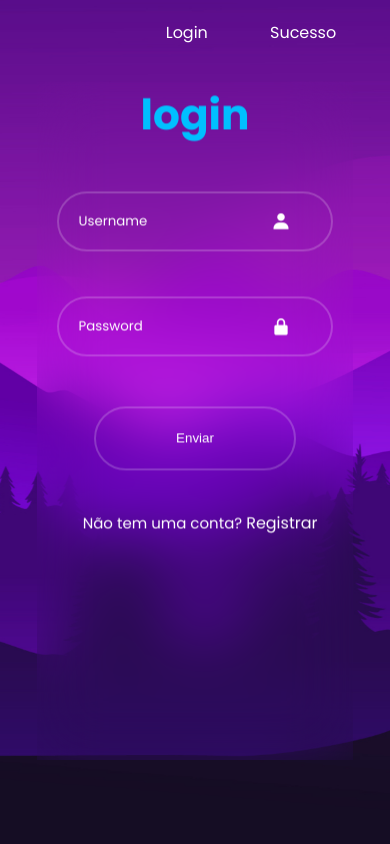
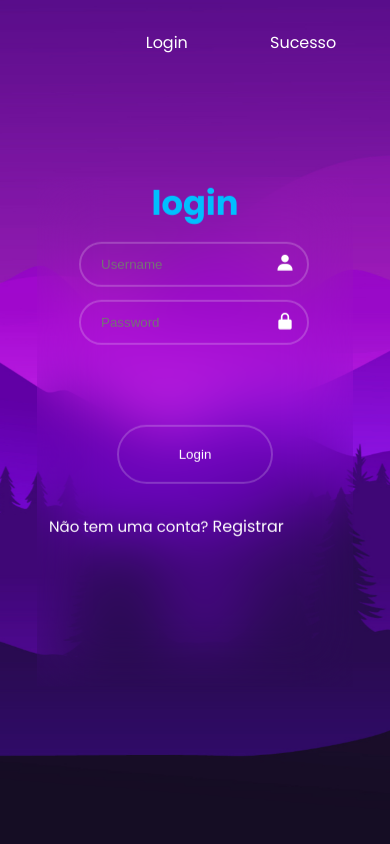
Before and after one commit to Bielldev/login, a Flask app: page / in a window 390 px wide. Run offline with Flask 3, Linux system fonts and the light colour scheme; some libraries are stand-ins or nearby versions.

Commit message:
responsivo login

```diff
--- a/static/css/cadastro.css
+++ b/static/css/cadastro.css
@@ -22,7 +22,7 @@ body, html {
     form {
         width: 80vw;
         height: 70vh;
-        top: 30vh;
+        top: 40vh;
         left: 50%;
     }
 }
--- a/static/css/style.css
+++ b/static/css/style.css
@@ -1,3 +1,4 @@
+
 @charset "UTF-8";
 @import url('https://fonts.googleapis.com/css2?family=Poppins:wght@300;400;500;600;700;800;900&display=swap');
 
@@ -6,15 +7,177 @@
     padding: 0px;
 }
 
+::-webkit-scrollbar {
+    display: none;
+}
+
 body, html {
     height: 100vh;
-    background: url(imagens/background1920.jpg) no-repeat top center fixed;
+    background: url(imagens/background1920.jpg) no-repeat bottom center fixed;
     background-size: cover;
     font-family: 'Poppins', sans-serif;
 }
 
-header {
-    height: 100px;
+@media screen and (max-width: 560px) {
+    form {
+        width: 80vw;
+        height: 60vh;
+        top: 37vh;
+        left: 50%;
+    }
+}
+
+@media screen and (min-width: 560px) {
+    form {
+        width: 500px;
+        height: 500px;
+        top: 37vh;
+        left: 50%;
+    }
+}
+
+
+form {
+    text-align: right;
+    position: relative;
+    transform: translate(-50%, -50%);
+    border: 2px solid rgba(255, 255, 255, 0);
+    backdrop-filter: blur(30px);
+}
+
+@media screen and (max-width: 560px) {
+    input {
+        width: 40vw;
+        margin: -152px 0px 0px 500px;
+    }
+}
+
+@media screen and (min-width: 560px) {
+    input#iuser, #ipass {
+        width: 120%;
+        margin: -152px 0px 0px 474px
+    }
+}
+
+input {
+    position: relative;
+    border-radius: 40px;
+    padding: 13px 50px 13px 20px;
+    display: block;
+    background: transparent;
+    border: 2px solid rgba(255, 255, 255, .2);
+    color: rgb(255, 255, 255);
+}
+
+input#icadastro {
+    padding: 30px;
+    line-height: 0px;
+    margin: 20px auto 20px auto;
+    cursor: pointer;
+}
+
+input#icadastro:hover {
+    background: rgba(255, 255, 255, 0.2);
+    border: 2px solid rgba(255, 255, 255, .2);
+    color: rgb(255, 255, 255);
+}
+
+form > h1 {
+    color: rgb(255, 255, 255);
+    text-align: center;
+    top: 0%;
+    font-family: 'Poppins', sans-serif;
+    font-size: 4vh;
+    color: deepskyblue
+}
+
+i{
+    position: absolute;
+    font-size: 20px;
+    padding: 10px;
+    color: white;
+    margin: -44px 0px 0px 530px;
+}
+
+label  {
+    position: relative;
+    color: rgb(255, 255, 255);
+    margin: 165px 0px 0px 71px;
+    font-size: 14px;
+    display: block;
+    width: 110px;
+}
+
+@media screen and (min-width: 568px) {
+    p.register {
+        margin: 30px 0px 0px 15px;
+    }
+}
+@media screen and (max-width: 568px) {
+    p.register {
+        margin: 30px 0px 0px 10px;
+    }
+}
+p.register {
+    position: absolute;
+
+    color: rgb(255, 255, 255);
+    font-size: 15px;
+    display: block;
+    width: 271px;
+    text-align: left;
+}
+
+a.register {
+    position: relative;
+    text-decoration: none;
+    color: rgb(255, 255, 255);
+    font-size: 16px;
+    width: 75px;
+}
+
+div.caixa1 {
+    position: relative;
+    left: -538px;
+    margin: 0px auto 80px auto;
+    width: 50%;
+
+}
+div.caixa2 {
+    position: relative;
+    left: -538px;
+    margin: 0px auto 80px auto;
+    width: 50%;
+}
+
+#ilogin  {
+    position: relative;
+    margin: 0px auto 0px auto;
+    display: block;
+    padding: 25px;
+    cursor: pointer;
+    line-height: 5px;
+}
+
+#ilogin:hover {
+    background: rgba(255, 255, 255, 0.2);
+    border: 2px solid rgba(255, 255, 255, .2);
+    color: rgb(255, 255, 255);
+}
+
+a.login:hover {
+    text-decoration: underline;
+}
+
+a.login {
+    color: deepskyblue;
+    display: block;
+    margin-left: auto;
+    margin-right: auto;
+    margin-top: 10px;
+    position: relative;
+    width: 45px;
+    text-decoration: none;
 }
 
 nav#menu {
@@ -28,7 +191,7 @@ nav#menu {
 
 nav#menu ul {
     margin-right: 0px;
-    margin-top: 20px;
+    margin-top: 30px;
 }
 
 nav#menu a {
@@ -55,186 +218,3 @@ nav#menu li {
     width: 100%;
     list-style-type: none;
 }
-
-nav#menu ul span.peq a {
-    width: 50px;
-}
-
-@media screen and (max-width: 560px) {
-    form {
-        margin: 0px;
-        padding: 0px;
-        width: 80vw;
-        height: 80vh;
-        top: 38vh;
-    }
-}
-
-@media screen and (min-width: 560px) {
-    form {
-        margin: 0px;
-        padding: 0px;
-        width: 500px;
-        height: 70vh;
-        top: 35vh;
-    }
-}
-
-
-form {
-    text-align: right;
-    position: relative;
-    left: 50%;
-    transform: translate(-50%, -50%);
-    border: 2px solid rgba(255, 255, 255, 0);
-    backdrop-filter: blur(30px);
-}
-
-@media screen and (max-width: 560px) {
-    input {
-        position: relative;
-        width: 65%;
-        margin-left: auto;
-        margin-right: auto;
-        margin-top: 10px;
-        display: block;
-        height: 30px;
-    }
-}
-
-@media screen and (min-width: 560px) {
-    input {
-        position: relative;
-        width: 80%;
-        margin-left: auto;
-        margin-right: auto;
-        display: block;
-        height: 30px;
-    }
-}
-
-input {
-    border-radius: 40px;
-    padding: 13px 50px 13px 20px;
-    height: 30px;
-    margin-top: -120px;
-    background: transparent;
-    border: 2px solid rgba(255, 255, 255, .2);
-    color: rgb(255, 255, 255);
-}
-
-
-input::placeholder {
-    color: #ffffff;
-    opacity: 1;
-    font-family: 'Poppins';
-}
-
-form > h1 {
-    color: deepskyblue;
-    text-align: center;
-    top: 0%;
-    font-family: 'Poppins', sans-serif;
-    font-size: 5vh;
-}
-
-@media screen and (max-width: 560px) {
-    i {
-        position: absolute;
-        font-size: 20px;
-        padding: 10px;
-        color: white;
-        margin: -50px 0px 0px -90px;
-        display: block;
-    }
-
-}
-@media screen and (min-width: 560px) {
-    i {
-        position: absolute;
-        font-size: 20px;
-        padding: 10px;
-        color: white;
-        margin: -50px 0px 0px -80px;
-        display: block;
-
-    }
-
-}
-
-label  {
-    position: relative;
-    color: rgb(255, 255, 255);
-    margin: 165px 0px 0px 71px;
-    font-size: 14px;
-    display: block;
-    width: 110px;
-}
-
-
-p.register {
-    position: relative;
-    margin: 40px auto 0px auto;
-    color: rgb(255, 255, 255);
-    font-size: 15px;
-    display: block;
-    width: 245px;
-}
-
-a.register {
-    position: relative;
-    text-decoration: none;
-    color: rgb(255, 255, 255);
-    font-size: 16px;
-    width: 75px;
-}
-
-a.register:hover {
-    text-decoration: underline;
-}
-
-
-a.register:hover {
-    text-decoration: underline;
-}
-
-@media screen and (min-width: 560px) {
-    input#ilogin {
-        margin: 20px auto 0px auto;
-    }
-}
-@media screen and (max-width: 560px) {
-    input#ilogin {
-        margin: 50px auto 0px auto;
-    }
-}
-
-input#ilogin  {
-    position: relative;
-    display: block;
-    padding: 30px;
-    cursor: pointer;
-    line-height: 0px;
-
-}
-
-
-input#ilogin:hover {
-    background: rgba(255, 255, 255, 0.2);
-    border: 2px solid rgba(255, 255, 255, .2);
-    color: rgb(255, 255, 255);
-}
-
-div#erro {
-    position: relative;
-    margin: 0px 0px 0px 0px;
-    width: 100%;
-    height: 80px;
-    display: flex;
-    justify-content: center;
-    align-items: center;
-    background-color: rgba(255, 0, 0, 0.5);
-    color: white;
-    font-size: 19px;
-    font-weight: bold;
-}
--- a/templates/login.html
+++ b/templates/login.html
@@ -47,7 +47,7 @@
                 <i class='bx bxs-lock-alt'></i>
             </div>
 
-            <input type="submit" value="Enviar" name="login" id="ilogin">
+            <input type="submit" value="Login" name="login" id="ilogin">
 
             <p class="register">Não tem uma conta? <a href="{{ url_for('registrar') }}" class="register">Registrar</a></p>
         </form>
```
